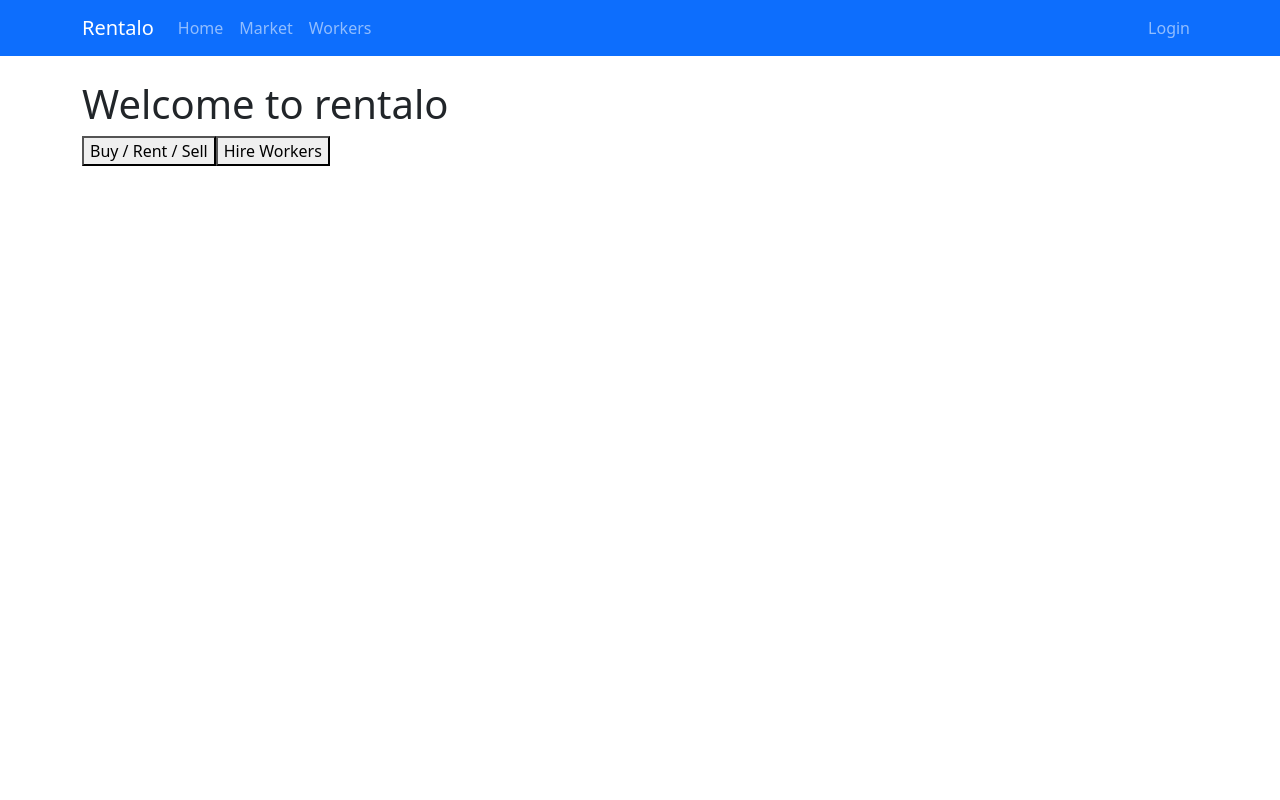
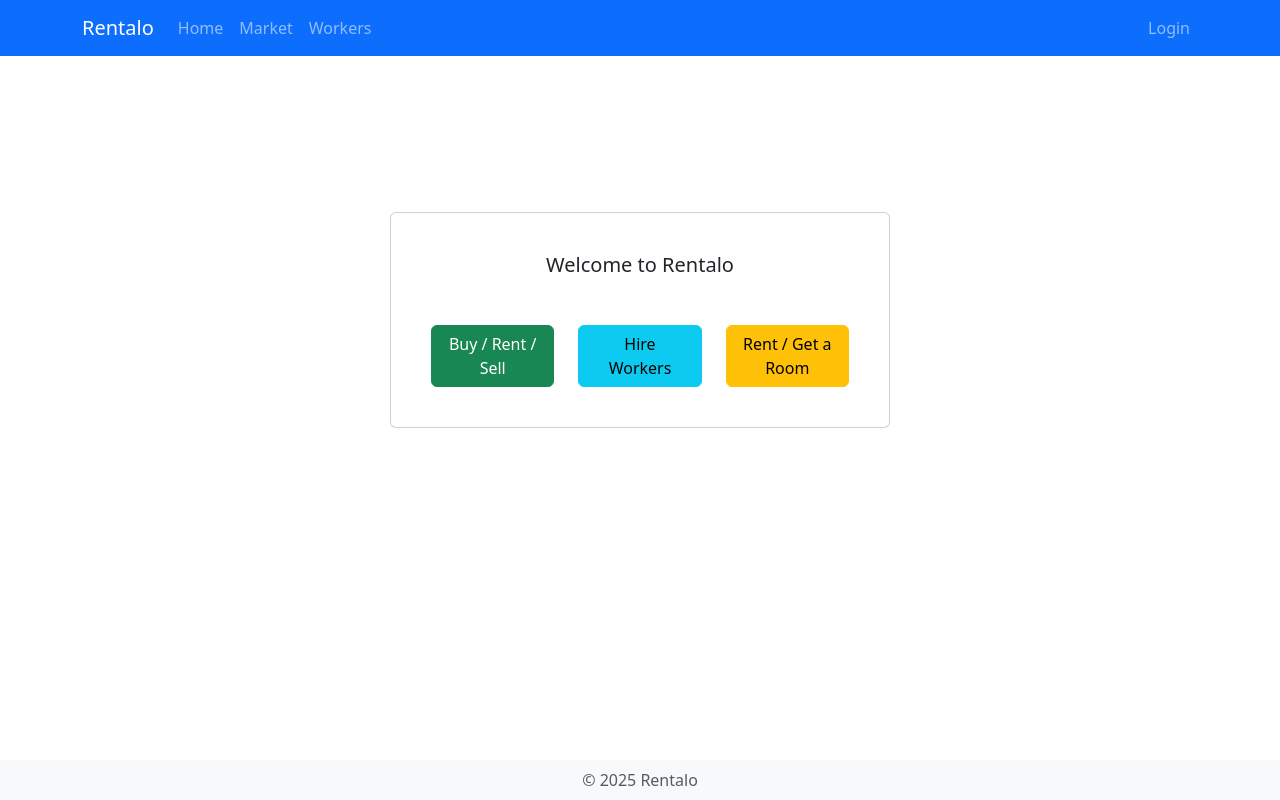
Before and after one commit to Prateek-byte/rentalo, a React (Create React App) app in the folder client/: page / in a window 1280 px wide. Built offline with nearby package versions, Linux system fonts and the light colour scheme.

Commit message:
new feature of rent a room added and also ui improved using framer motion

```diff
--- a/client/package.json
+++ b/client/package.json
@@ -11,6 +11,7 @@
   "dependencies": {
     "axios": "^1.4.0",
     "bootstrap": "^5.3.6",
+    "framer-motion": "^12.10.0",
     "react": "^18.2.0",
     "react-bootstrap": "^2.10.9",
     "react-dom": "^18.2.0",
--- a/client/src/App.js
+++ b/client/src/App.js
@@ -1,12 +1,44 @@
-import { BrowserRouter, Routes, Route } from "react-router-dom";
+import React from "react";
+import { BrowserRouter, Routes, Route, useLocation } from "react-router-dom";
+import { AnimatePresence, motion } from "framer-motion";
+import { Navbar, Nav, Container } from "react-bootstrap";
+import Home from "./pages/Home";
 import Login from "./pages/Login";
 import VerifyOTP from "./pages/VerifyOTP";
-import Home from "./pages/Home";
 import BuyRentSell from "./pages/BuyRentSell";
 import HireWorker from "./pages/HireWorker";
-import { Navbar, Nav, Container } from 'react-bootstrap';
+// TODO: create Rooms page component
 
-function App() {
+// Animation wrapper for pages
+const pageTransition = { duration: 0.5 };
+const AnimatedPage = ({ children, ...props }) => (
+  <motion.div
+    initial={{ opacity: 0, y: 20 }}
+    animate={{ opacity: 1, y: 0 }}
+    exit={{ opacity: 0, y: -20 }}
+    transition={pageTransition}
+    {...props}
+  >
+    {children}
+  </motion.div>
+);
+
+function AnimatedRoutes() {
+  const location = useLocation();
+  return (
+    <AnimatePresence mode="wait">
+      <Routes location={location} key={location.pathname}>
+        <Route path="/" element={<AnimatedPage><Home /></AnimatedPage>} />
+        <Route path="/login" element={<AnimatedPage><Login /></AnimatedPage>} />
+        <Route path="/verify" element={<AnimatedPage><VerifyOTP /></AnimatedPage>} />
+        <Route path="/market" element={<AnimatedPage><BuyRentSell /></AnimatedPage>} />
+        <Route path="/workers" element={<AnimatedPage><HireWorker /></AnimatedPage>} />
+      </Routes>
+    </AnimatePresence>
+  );
+}
+
+export default function App() {
   return (
     <BrowserRouter>
       <Navbar bg="primary" variant="dark">
@@ -23,17 +55,13 @@ function App() {
         </Container>
       </Navbar>
       <Container className="mt-4">
-        <Routes>
-          <Route path="/" element={<Home />} />
-          <Route path="/login" element={<Login />} />
-          <Route path="/verify" element={<VerifyOTP />} />
-          <Route path="/home" element={<Home />} />
-          <Route path="/market" element={<BuyRentSell />} />
-          <Route path="/workers" element={<HireWorker />} />
-        </Routes>
+        <AnimatedRoutes />
       </Container>
+      <Navbar fixed="bottom" bg="light" className="justify-content-center">
+        <Nav>
+          <Nav.Item className="text-muted">© 2025 Rentalo</Nav.Item>
+        </Nav>
+      </Navbar>
     </BrowserRouter>
   );
 }
-
-export default App;
--- a/client/src/pages/BuyRentSell.jsx
+++ b/client/src/pages/BuyRentSell.jsx
@@ -0,0 +1,32 @@
+import React from 'react';
+import { Container, Row, Col, Card, Button } from 'react-bootstrap';
+import { useNavigate } from 'react-router-dom';
+
+export default function BuyRentSell() {
+  const nav = useNavigate();
+  const actions = [
+    { label: 'Buy',  path: '/market/buy' },
+    { label: 'Rent', path: '/market/rent' },
+    { label: 'Sell', path: '/market/sell' }
+  ];
+
+  return (
+    <Container className="mt-4">
+      <h2 className="mb-4 text-center">Marketplace</h2>
+      <Row xs={1} md={3} className="g-4">
+        {actions.map(a => (
+          <Col key={a.label}>
+            <Card className="h-100 text-center">
+              <Card.Body>
+                <Card.Title>{a.label}</Card.Title>
+                <Button variant="outline-success" onClick={() => nav(a.path)}>
+                  {a.label}
+                </Button>
+              </Card.Body>
+            </Card>
+          </Col>
+        ))}
+      </Row>
+    </Container>
+  );
+}
--- a/client/src/pages/HireWorker.jsx
+++ b/client/src/pages/HireWorker.jsx
@@ -0,0 +1,33 @@
+import React from 'react';
+import { Container, Row, Col, Card, Button } from 'react-bootstrap';
+import { useNavigate } from 'react-router-dom';
+
+export default function HireWorker() {
+  const nav = useNavigate();
+  const categories = [
+    { name: 'Electrician', path: '/workers/electrician' },
+    { name: 'Plumber',     path: '/workers/plumber' },
+    { name: 'Mechanic',    path: '/workers/mechanic' },
+    // ...existing code... for additional categories
+  ];
+
+  return (
+    <Container className="mt-4">
+      <h2 className="mb-4 text-center">Hire Workers</h2>
+      <Row xs={1} md={3} className="g-4">
+        {categories.map(cat => (
+          <Col key={cat.name}>
+            <Card className="h-100 text-center">
+              <Card.Body>
+                <Card.Title>{cat.name}</Card.Title>
+                <Button variant="outline-primary" onClick={() => nav(cat.path)}>
+                  View {cat.name}
+                </Button>
+              </Card.Body>
+            </Card>
+          </Col>
+        ))}
+      </Row>
+    </Container>
+  );
+}
--- a/client/src/pages/Home.jsx
+++ b/client/src/pages/Home.jsx
@@ -1,10 +1,35 @@
-import { Link } from 'react-router-dom';
+import { Container, Card, Row, Col, Button } from "react-bootstrap";
+import { useNavigate } from "react-router-dom";
+
 export default function Home() {
+  const nav = useNavigate();
   return (
-    <div>
-      <h1>Welcome to rentalo</h1>
-      <Link to="/market"><button>Buy / Rent / Sell</button></Link>
-      <Link to="/workers"><button>Hire Workers</button></Link>
-    </div>
+    <Container
+      className="d-flex justify-content-center align-items-center"
+      style={{ minHeight: "60vh" }}
+    >
+      <Card className="text-center p-4" style={{ width: "100%", maxWidth: "500px" }}>
+        <Card.Body>
+          <Card.Title>Welcome to Rentalo</Card.Title>
+          <Row xs={1} md={3} className="mt-4 g-4">
+            <Col>
+              <Button variant="success" onClick={() => nav("/market")} className="w-100">
+                Buy / Rent / Sell
+              </Button>
+            </Col>
+            <Col>
+              <Button variant="info" onClick={() => nav("/workers")} className="w-100">
+                Hire Workers
+              </Button>
+            </Col>
+            <Col>
+              <Button variant="warning" onClick={() => nav("/rooms")} className="w-100">
+                Rent / Get a Room
+              </Button>
+            </Col>
+          </Row>
+        </Card.Body>
+      </Card>
+    </Container>
   );
 }
```
Also changed, not shown: 1 other file (tests, documents, lock files or other folders).
